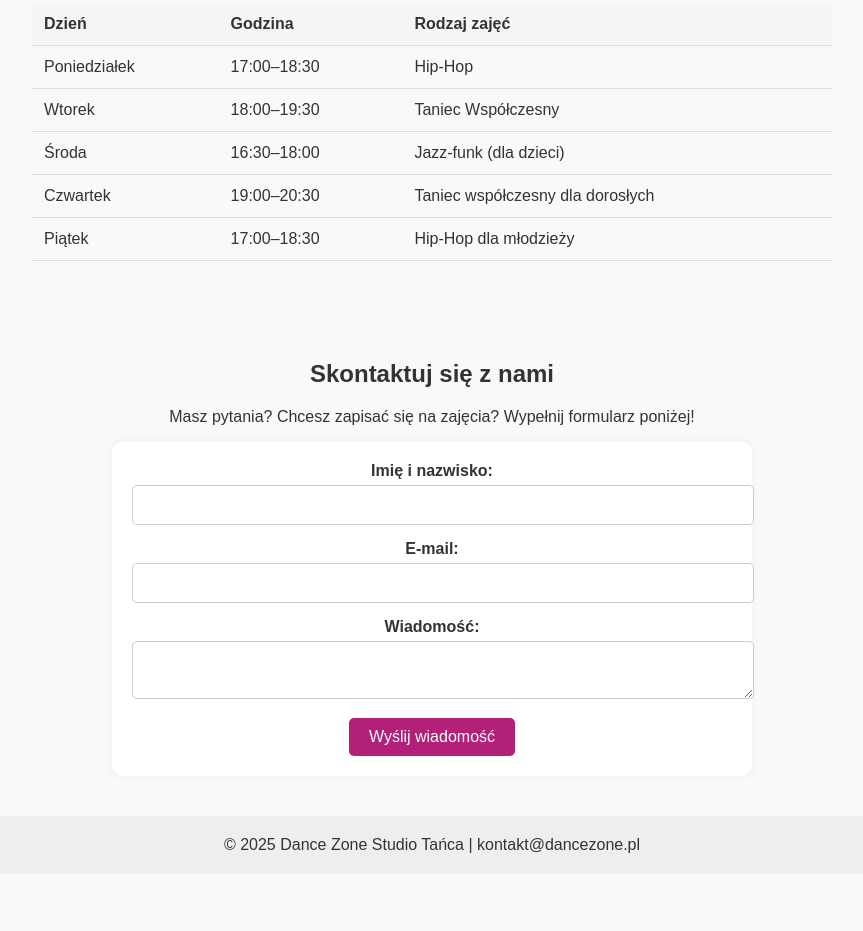
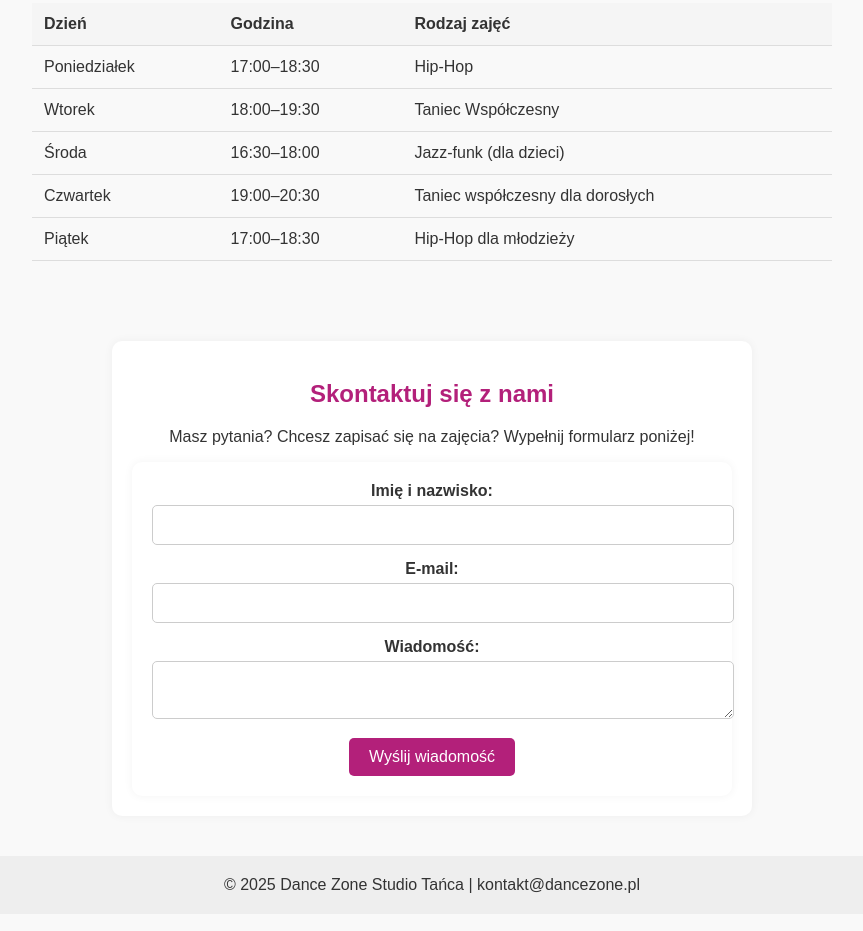
Before and after one commit to Roberto7105/dance-zone-strona, a plain HTML site: page index.html in a window 1280 px wide. Shown: the part 459-1390 px from the top of the page, without its empty margins (208-1071 px from the left). Drawn offline with Linux system fonts and the light colour scheme.

Commit message:
Update style.css

```diff
--- a/style.css
+++ b/style.css
@@ -86,3 +86,45 @@ footer {
     text-align: center;
     padding: 20px;
 }
+.contact {
+    max-width: 600px;
+    margin: 40px auto;
+    padding: 20px;
+    background: #fff;
+    border-radius: 10px;
+    box-shadow: 0 0 10px rgba(0,0,0,0.05);
+}
+
+.contact h2 {
+    color: #b3207a;
+}
+
+.contact label {
+    display: block;
+    margin-bottom: 15px;
+    font-weight: bold;
+}
+
+.contact input,
+.contact textarea {
+    width: 100%;
+    padding: 10px;
+    margin-top: 5px;
+    border: 1px solid #ccc;
+    border-radius: 5px;
+    font-size: 1rem;
+}
+
+.contact button {
+    background: #b3207a;
+    color: white;
+    padding: 10px 20px;
+    border: none;
+    border-radius: 5px;
+    cursor: pointer;
+    font-size: 1rem;
+}
+
+.contact button:hover {
+    background: #8e1a64;
+}
```
